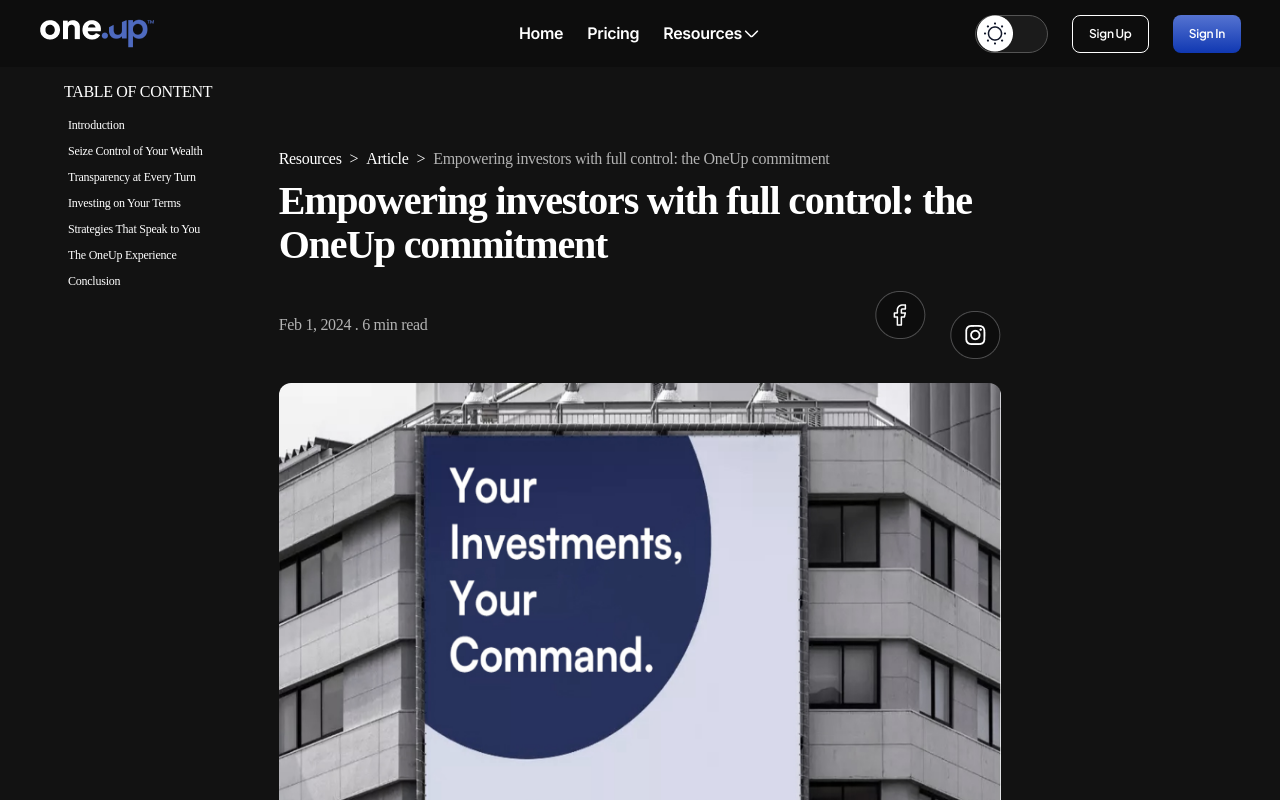
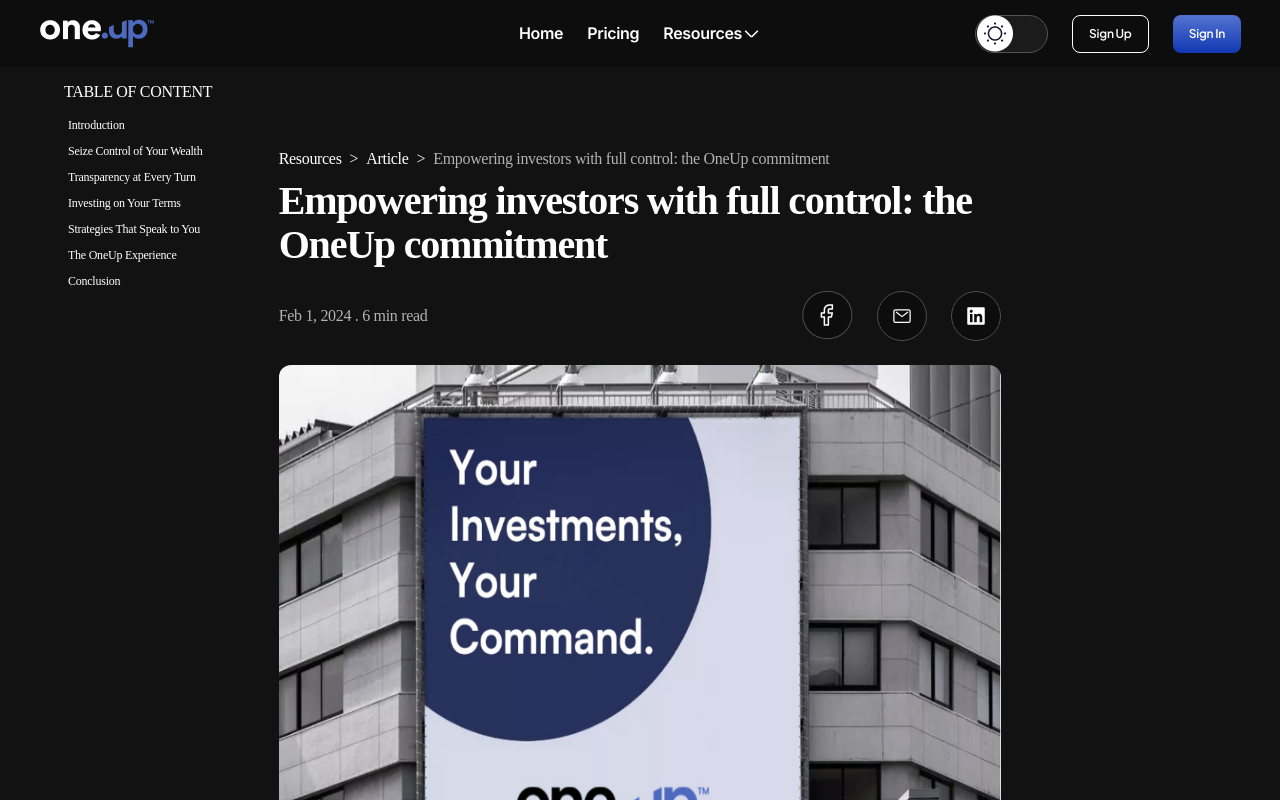
Before and after one commit to abd041/one-up-landing, a React (Create React App) app: page /ArticleCMS3 in a window 1280 px wide. Shown: the top 800 px of the page. Built offline with nearby package versions, Linux system fonts and the light colour scheme; a web font is replaced by a local one.

Commit message:
Done may be

```diff
--- a/package.json
+++ b/package.json
@@ -10,6 +10,7 @@
     "react": "^18.2.0",
     "react-bootstrap": "^2.10.0",
     "react-dom": "^18.2.0",
+    "react-icons": "^5.0.1",
     "react-router-dom": "^6.22.0",
     "react-scripts": "5.0.1",
     "react-share": "^5.1.0",
--- a/src/components/Footer/Footer.css
+++ b/src/components/Footer/Footer.css
@@ -41,7 +41,6 @@
 }
 
   .footer-heading > h1 {
-    text-align: justify;
     font-family: Inter;
     font-size: 20px;
     font-style: normal;
--- a/src/pages/articleCMS/ArticleCMS.css
+++ b/src/pages/articleCMS/ArticleCMS.css
@@ -9,6 +9,30 @@
   background-color: white;
 }
 
+
+.artilce-email-link{
+  display: flex;
+padding: 14px;
+justify-content: center;
+align-items: center;
+gap: 8px;
+border-radius: 100px;
+border: 1px solid var(--Secondary-200, #C3D4E9);
+background: #FFF;
+cursor: pointer;
+}
+
+.artilce-email-link-dark{
+  display: flex;
+padding: 14px;
+justify-content: center;
+align-items: center;
+gap: 8px;
+border-radius: 100px;
+border: 1px solid #4D4D4E;
+background: #0D0D0D;
+cursor: pointer;
+}
 .toc-container.scrollable {
   display: none;
 }
--- a/src/pages/articleCMS/ArticleCMS.js
+++ b/src/pages/articleCMS/ArticleCMS.js
@@ -19,8 +19,10 @@
 import fblight from "../../assets/light/fb_light.png";
 import instalight from "../../assets/light/insta_light.png";
 import nextLight from "../../assets/light/nextlight.png";
-import {FacebookShareButton} from "react-share";
+import { FacebookShareButton } from "react-share";
 import ArticleNavigation from "../../components/Nav/ArticleNavigation";
+import { IoMailOutline } from "react-icons/io5";
+import { FaLinkedin } from "react-icons/fa";
 
 const ArticleCMS = () => {
   const { theme } = useTheme();
@@ -31,11 +33,20 @@
   const articleUrl = "https://one-up-landing.vercel.app/ArticleCMS";
 
   const handleShare = () => {
+    const emailSubject = encodeURIComponent("Check out this article!");
+    const emailBody = encodeURIComponent(
+      `Hey there,\n\nI thought you might be interested in reading this article:\n\n${articleUrl}`
+    );
 
-    window.open(`https://www.instagram.com/?url=${encodeURIComponent(articleUrl)}`, '_blank');
-
+    window.location.href = `mailto:?subject=${emailSubject}&body=${emailBody}`;
   };
 
+  const handleShareLinkdIn = () => {
+    const linkedinShareUrl = `https://www.linkedin.com/sharing/share-offsite/?url=${encodeURIComponent(
+      articleUrl
+    )}`;
+    window.open(linkedinShareUrl, "_blank");
+  };
   useEffect(() => {
     window.scrollTo(0, 0);
   }, []);
@@ -94,7 +105,11 @@
 
   return (
     <div
-      className={theme === "dark" ? "about-page-main-wrapper-dark" : "white-background-wrap"}
+      className={
+        theme === "dark"
+          ? "about-page-main-wrapper-dark"
+          : "white-background-wrap"
+      }
       ref={contentRef}
     >
       <ArticleNavigation />
@@ -132,47 +147,85 @@
         </div>
       )}
       <Container>
-
         <Row className="text-center text-lg-start">
           <Col className="mx-auto" lg={8}>
             <div className="aricle-cms-main-wrapper mx-auto">
               <div className="aricle-cms-main-heading">
-                <h4 className="d-flex align-items-center" style={{ color: theme === "dark" ? "#fff" : "#11172A" }}>
-                  Resources <span style={{ color: theme === "dark" ? "#fff" : "#11172A" }} >&gt;</span>
+                <h4
+                  className="d-flex align-items-center"
+                  style={{ color: theme === "dark" ? "#fff" : "#11172A" }}
+                >
+                  Resources{" "}
+                  <span
+                    style={{ color: theme === "dark" ? "#fff" : "#11172A" }}
+                  >
+                    &gt;
+                  </span>
                 </h4>
-                <h4 style={{ color: theme === "dark" ? "#fff" : "#11172A" }}>Article</h4>
-                <p className="d-flex align-items-center"
+                <h4 style={{ color: theme === "dark" ? "#fff" : "#11172A" }}>
+                  Article
+                </h4>
+                <p
+                  className="d-flex align-items-center"
                   style={{ color: theme === "dark" ? "#B2B2B2" : "#90A3BF" }}
-
                 >
-                  <span     style={{ color: theme === "dark" ? "#fff" : "#90A3BF" }}
-                >&gt;</span>The Silent Threat: How Mutual Fund Fees Erode
-                  Your Wealth Over Time
+                  <span
+                    style={{ color: theme === "dark" ? "#fff" : "#90A3BF" }}
+                  >
+                    &gt;
+                  </span>
+                  The Silent Threat: How Mutual Fund Fees Erode Your Wealth Over
+                  Time
                 </p>
               </div>
               <div className="aricle-cms-main-para">
-                <h4  style={{ color: theme === "dark" ? "#fff" : "#11172A" }}>
+                <h4 style={{ color: theme === "dark" ? "#fff" : "#11172A" }}>
                   The Silent Threat: How Mutual Fund Fees Erode Your Wealth Over
                   Time
                 </h4>
               </div>
               <div className="d-flex justify-content-between align-items-center date-in-article-main">
                 <div className="date-in-article">
-                  <p    style={{ color: theme === "dark" ? "#B2B2B2" : "#596780" }}
-                 >Feb 1, 2024 . 6 min read</p>
+                  <p
+                    style={{ color: theme === "dark" ? "#B2B2B2" : "#596780" }}
+                  >
+                    Feb 1, 2024 . 6 min read
+                  </p>
                 </div>
-                <div>
+                <div className="d-flex">
                   <FacebookShareButton
                     url={"https://one-up-landing.vercel.app/ArticleCMS"}
-                quote={"The Silent Threat: How Mutual Fund Fees Erode Your Wealth Over Time"}
-                hashtag="#oneup">
+                    quote={
+                      "The Silent Threat: How Mutual Fund Fees Erode Your Wealth Over Time"
+                    }
+                    hashtag="#oneup"
+                  >
                     <img
                       src={theme === "dark" ? fb : fblight}
                       className="date-in-image"
                     />
                   </FacebookShareButton>
-
-                  <img src={theme === "dark" ? insta : instalight}  onClick={handleShare} />
+                  <div
+                    className={
+                      theme === "dark"
+                        ? "artilce-email-link-dark"
+                        : "artilce-email-link"
+                    }
+                    style={{ marginRight: "24px" }}
+                    onClick={handleShare}
+                  >
+                    <IoMailOutline style={{ width: "20px", height: "20px" }} />
+                  </div>
+                  <div
+                    className={
+                      theme === "dark"
+                        ? "artilce-email-link-dark"
+                        : "artilce-email-link"
+                    }
+                    onClick={handleShareLinkdIn}
+                  >
+                    <FaLinkedin style={{ width: "20px", height: "20px" }} />
+                  </div>
                 </div>
               </div>
             </div>
@@ -209,7 +262,11 @@
         <AbouPara title="Mutual fund fees, though often overlooked, have a tangible impact on your investments. By understanding and addressing these fees, you can make smarter choices for your financial future. OneUp’s innovative approach, merging tech-driven active management with a cost-effective subscription model, presents a compelling alternative. It’s time to step into a world where your investments work harder for you, free from the drag of traditional fees. Join OneUp and take control of your financial destiny." />
       </Container>
       <div
-        className={theme === "dark" ? "articles-page-main-wrapper-dark" : "white-background-wrap"}
+        className={
+          theme === "dark"
+            ? "articles-page-main-wrapper-dark"
+            : "white-background-wrap"
+        }
       >
         <Container className="articles-page-first-container mx-sm-auto mx-0">
           <Row className="text-center text-lg-start">
@@ -220,7 +277,10 @@
             </Col>
           </Row>
           <Row className="">
-            <Col lg={6} className="d-flex justify-content-center article-card-first-row">
+            <Col
+              lg={6}
+              className="d-flex justify-content-center article-card-first-row"
+            >
               <Link to="/ArticleCMS1">
                 <div
                   className={
@@ -268,7 +328,10 @@
                 </div>
               </Link>
             </Col>
-            <Col lg={6} className="d-flex justify-content-center article-card-first-row">
+            <Col
+              lg={6}
+              className="d-flex justify-content-center article-card-first-row"
+            >
               <Link to="/ArticleCMS2">
                 <div
                   className={
@@ -317,9 +380,10 @@
             </Col>
           </Row>
           <Row>
-
-
-            <Col lg={6} className="d-flex justify-content-center article-card-first-row">
+            <Col
+              lg={6}
+              className="d-flex justify-content-center article-card-first-row"
+            >
               <Link to="/ArticleCMS3">
                 <div
                   className={
@@ -379,8 +443,9 @@
             <ExpertTeam />
           </Container>
         </div>
-        <div className={`app ${theme === 'dark' ? 'dark-theme' : 'light-theme'}`}>
-
+        <div
+          className={`app ${theme === "dark" ? "dark-theme" : "light-theme"}`}
+        >
           <Container className="mx-sm-auto mx-0">
             <FAQs />
           </Container>
--- a/src/pages/articleCMS/ArticleCMS1.js
+++ b/src/pages/articleCMS/ArticleCMS1.js
@@ -20,6 +20,9 @@
 import nextLight from "../../assets/light/nextlight.png";
 import { FacebookShareButton } from "react-share";
 import ArticleNavigation from "../../components/Nav/ArticleNavigation";
+import { IoMailOutline } from "react-icons/io5";
+import { FaLinkedin } from "react-icons/fa";
+
 
 const ArticleCMS1 = () => {
   const { theme } = useTheme();
@@ -33,9 +36,19 @@
   const articleUrl = "https://one-up-landing.vercel.app/ArticleCMS1";
 
   const handleShare = () => {
+    const emailSubject = encodeURIComponent("Check out this article!");
+    const emailBody = encodeURIComponent(
+      `Hey there,\n\nI thought you might be interested in reading this article:\n\n${articleUrl}`
+    );
 
-    window.open(`https://www.instagram.com/?url=${encodeURIComponent(articleUrl)}`, '_blank');
+    window.location.href = `mailto:?subject=${emailSubject}&body=${emailBody}`;
+  };
 
+  const handleShareLinkdIn = () => {
+    const linkedinShareUrl = `https://www.linkedin.com/sharing/share-offsite/?url=${encodeURIComponent(
+      articleUrl
+    )}`;
+    window.open(linkedinShareUrl, "_blank");
   };
 
   useEffect(() => {
@@ -179,18 +192,40 @@
                     Feb 1, 2024 . 6 min read
                   </p>
                 </div>
-                <div>
+                <div className="d-flex">
                   <FacebookShareButton
-                url={"https://one-up-landing.vercel.app/ArticleCMS1"}
-                quote={"Unveiling a New Era in Investment: The Collective Intelligence Approach"}
-                hashtag="#oneup">
+                    url={"https://one-up-landing.vercel.app/ArticleCMS"}
+                    quote={
+                      "The Silent Threat: How Mutual Fund Fees Erode Your Wealth Over Time"
+                    }
+                    hashtag="#oneup"
+                  >
                     <img
                       src={theme === "dark" ? fb : fblight}
                       className="date-in-image"
                     />
                   </FacebookShareButton>
-
-                  <img src={theme === "dark" ? insta : instalight}  onClick={handleShare} />
+                  <div
+                    className={
+                      theme === "dark"
+                        ? "artilce-email-link-dark"
+                        : "artilce-email-link"
+                    }
+                    style={{ marginRight: "24px" }}
+                    onClick={handleShare}
+                  >
+                    <IoMailOutline style={{ width: "20px", height: "20px" }} />
+                  </div>
+                  <div
+                    className={
+                      theme === "dark"
+                        ? "artilce-email-link-dark"
+                        : "artilce-email-link"
+                    }
+                    onClick={handleShareLinkdIn}
+                  >
+                    <FaLinkedin style={{ width: "20px", height: "20px" }} />
+                  </div>
                 </div>
               </div>
             </div>
--- a/src/pages/articleCMS/ArticleCMS2.js
+++ b/src/pages/articleCMS/ArticleCMS2.js
@@ -22,6 +22,8 @@
 import nextLight from "../../assets/light/nextlight.png";
 import { FacebookShareButton } from "react-share";
 import ArticleNavigation from "../../components/Nav/ArticleNavigation";
+import { IoMailOutline } from "react-icons/io5";
+import { FaLinkedin } from "react-icons/fa";
 const ArticleCMS2 = () => {
   const { theme } = useTheme();
   const [headings, setHeadings] = useState([]);
@@ -32,11 +34,20 @@
   const contentShow = useRef(null);
 
   const articleUrl = "https : //one-up-landing.vercel.app/ArticleCMS2";
+  const handleShare = () => {
+    const emailSubject = encodeURIComponent("Check out this article!");
+    const emailBody = encodeURIComponent(
+      `Hey there,\n\nI thought you might be interested in reading this article:\n\n${articleUrl}`
+    );
 
-  const handleShare = () => {
+    window.location.href = `mailto:?subject=${emailSubject}&body=${emailBody}`;
+  };
 
-    window.open(`https : //www.instagram.com/?url=${encodeURIComponent(articleUrl)}`, '_blank');
-
+  const handleShareLinkdIn = () => {
+    const linkedinShareUrl = `https://www.linkedin.com/sharing/share-offsite/?url=${encodeURIComponent(
+      articleUrl
+    )}`;
+    window.open(linkedinShareUrl, "_blank");
   };
 
 
@@ -163,18 +174,40 @@
                   <p       style={{ color :  theme === "dark" ? "#B2B2B2"  :  "#596780" }}
               >Feb 1, 2024 . 6 min read</p>
                 </div>
-                <div>
-                <FacebookShareButton
-                url={"https : //one-up-landing.vercel.app/ArticleCMS2"}
-                quote={"Active vs Passive Management :  balancing fees for investor benefit"}
-                hashtag="#oneup">
-                 <img
-                    src={theme === "dark" ? fb  :  fblight}
-                    className="date-in-image"
-                  />
-              </FacebookShareButton>
-
-                  <img src={theme === "dark" ? insta  :  instalight}  onClick={handleShare} />
+                <div className="d-flex">
+                  <FacebookShareButton
+                    url={"https://one-up-landing.vercel.app/ArticleCMS"}
+                    quote={
+                      "The Silent Threat: How Mutual Fund Fees Erode Your Wealth Over Time"
+                    }
+                    hashtag="#oneup"
+                  >
+                    <img
+                      src={theme === "dark" ? fb : fblight}
+                      className="date-in-image"
+                    />
+                  </FacebookShareButton>
+                  <div
+                    className={
+                      theme === "dark"
+                        ? "artilce-email-link-dark"
+                        : "artilce-email-link"
+                    }
+                    style={{ marginRight: "24px" }}
+                    onClick={handleShare}
+                  >
+                    <IoMailOutline style={{ width: "20px", height: "20px" }} />
+                  </div>
+                  <div
+                    className={
+                      theme === "dark"
+                        ? "artilce-email-link-dark"
+                        : "artilce-email-link"
+                    }
+                    onClick={handleShareLinkdIn}
+                  >
+                    <FaLinkedin style={{ width: "20px", height: "20px" }} />
+                  </div>
                 </div>
               </div>
             </div>
--- a/src/pages/articleCMS/ArticleCMS3.js
+++ b/src/pages/articleCMS/ArticleCMS3.js
@@ -20,7 +20,8 @@
 import nextLight from "../../assets/light/nextlight.png";
 import { FacebookShareButton } from "react-share";
 import ArticleNavigation from "../../components/Nav/ArticleNavigation";
-
+import { IoMailOutline } from "react-icons/io5";
+import { FaLinkedin } from "react-icons/fa";
 const ArticleCMS3 = () => {
   const { theme } = useTheme();
   const [headings, setHeadings] = useState([]);
@@ -33,10 +34,19 @@
   const articleUrl = "https://one-up-landing.vercel.app/ArticleCMS2";
 
   const handleShare = () => {
-    window.open(
-      `https://www.instagram.com/?url=${encodeURIComponent(articleUrl)}`,
-      "_blank"
+    const emailSubject = encodeURIComponent("Check out this article!");
+    const emailBody = encodeURIComponent(
+      `Hey there,\n\nI thought you might be interested in reading this article:\n\n${articleUrl}`
     );
+
+    window.location.href = `mailto:?subject=${emailSubject}&body=${emailBody}`;
+  };
+
+  const handleShareLinkdIn = () => {
+    const linkedinShareUrl = `https://www.linkedin.com/sharing/share-offsite/?url=${encodeURIComponent(
+      articleUrl
+    )}`;
+    window.open(linkedinShareUrl, "_blank");
   };
 
   useEffect(() => {
@@ -181,11 +191,11 @@
                     Feb 1, 2024 . 6 min read
                   </p>
                 </div>
-                <div>
+                <div className="d-flex">
                   <FacebookShareButton
-                    url={"https://one-up-landing.vercel.app/ArticleCMS3"}
+                    url={"https://one-up-landing.vercel.app/ArticleCMS"}
                     quote={
-                      "Empowering investors with full control: the OneUp commitment"
+                      "The Silent Threat: How Mutual Fund Fees Erode Your Wealth Over Time"
                     }
                     hashtag="#oneup"
                   >
@@ -194,11 +204,27 @@
                       className="date-in-image"
                     />
                   </FacebookShareButton>
-
-                  <img
-                    src={theme === "dark" ? insta : instalight}
+                  <div
+                    className={
+                      theme === "dark"
+                        ? "artilce-email-link-dark"
+                        : "artilce-email-link"
+                    }
+                    style={{ marginRight: "24px" }}
                     onClick={handleShare}
-                  />
+                  >
+                    <IoMailOutline style={{ width: "20px", height: "20px" }} />
+                  </div>
+                  <div
+                    className={
+                      theme === "dark"
+                        ? "artilce-email-link-dark"
+                        : "artilce-email-link"
+                    }
+                    onClick={handleShareLinkdIn}
+                  >
+                    <FaLinkedin style={{ width: "20px", height: "20px" }} />
+                  </div>
                 </div>
               </div>
             </div>
```
Also changed, not shown: src/components/Footer/Footer.js (+5 -7 lines), 1 other file (tests, documents, lock files or other folders). Lines whose indentation alone changed are shown as unchanged.
